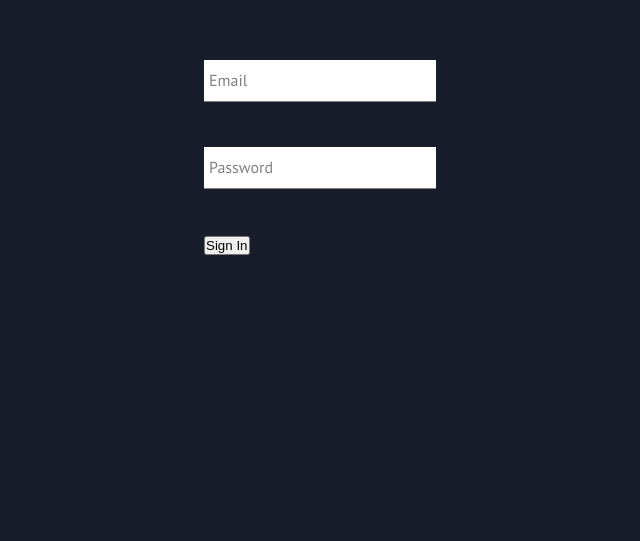
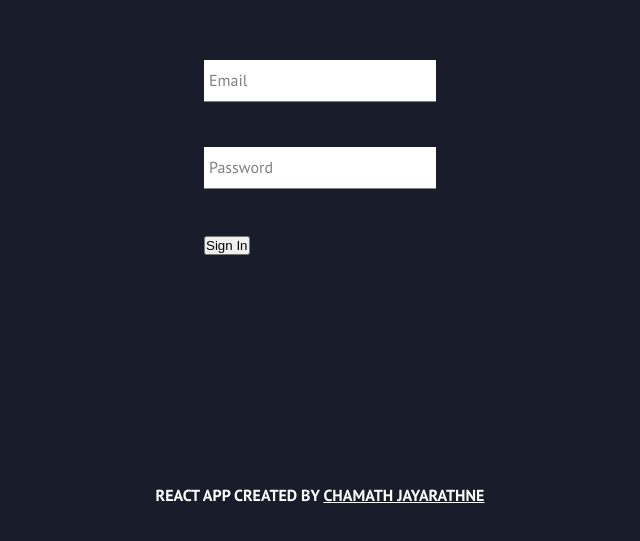
Before and after one commit to notchamath/travel-sri-lanka, a React (Vite) app: page /auth in a window 1280 px wide. Shown: the part 113-654 px from the top of the page, without its empty margins (320-960 px from the left). Built offline with nearby package versions, Linux system fonts and the light colour scheme; no server answers.

Commit message:
feat: Add footer and minor styling changes

```diff
--- /dev/null
+++ b/src/components/Footer/Footer.jsx
@@ -0,0 +1,11 @@
+import './Footer.styles.scss';
+
+// footer component
+export default function Footer() {
+  return (
+    <div className="footer__container">
+        <div className='footer_text'>React App Created by <a href="https://chamathcodes.com" target='_blank' rel="noreferrer">Chamath Jayarathne</a></div>
+
+    </div>
+  )
+}
--- /dev/null
+++ b/src/components/Footer/Footer.styles.scss
@@ -0,0 +1,22 @@
+@import '../../config';
+
+.footer__container{
+    text-align: center;
+    display: flex;
+    flex-direction: column;
+    justify-content: center;
+    margin-top: 10rem;
+    height: 20vh;
+    width: 100vw;
+    background: $primary-color;
+
+    .footer_text{
+        color: $white;
+        font-weight: bold;
+        text-transform: uppercase;
+
+        a{
+            color: inherit;
+        }
+    }
+  }
--- a/src/components/IntroText/IntroText.jsx
+++ b/src/components/IntroText/IntroText.jsx
@@ -1,4 +1,4 @@
-import './IntroText.scss'
+import './IntroText.styles.scss'
 
 function IntroText() {
   return (
--- a/src/components/Map/GoogleMap.jsx
+++ b/src/components/Map/GoogleMap.jsx
@@ -31,7 +31,7 @@ function GoogleMap() {
     }
 
     const defaultCenter = {lat: 7.8731, lng: 80.7718};
-    const defaultZoom = 7.5;
+    const defaultZoom = 6;
     const boundRestrictions = {
         north: 10.5,   // Northernmost latitude
         south: 5.4,   // Southernmost latitude
--- a/src/routes/Navigation/Navigation.jsx
+++ b/src/routes/Navigation/Navigation.jsx
@@ -5,6 +5,7 @@ import { signOutUser } from "../../utils/firebase/firebase.utils";
 import { UserContext } from '../../contexts/user.context';
 
 import Logo from "../../components/Logo/Logo";
+import Footer from "../../components/Footer/Footer";
 
 import './Navigation.styles.scss';
 
@@ -47,7 +48,11 @@ function Navigation() {
         //     </nav>
 
         // </div>
-            <Outlet/>
+            <>
+                <Outlet/>
+                <Footer/>
+            </>
+
     )
 }
 
```
Also changed, not shown: src/components/IntroText/IntroText.styles.scss (renamed from src/components/IntroText/IntroText.scss).
